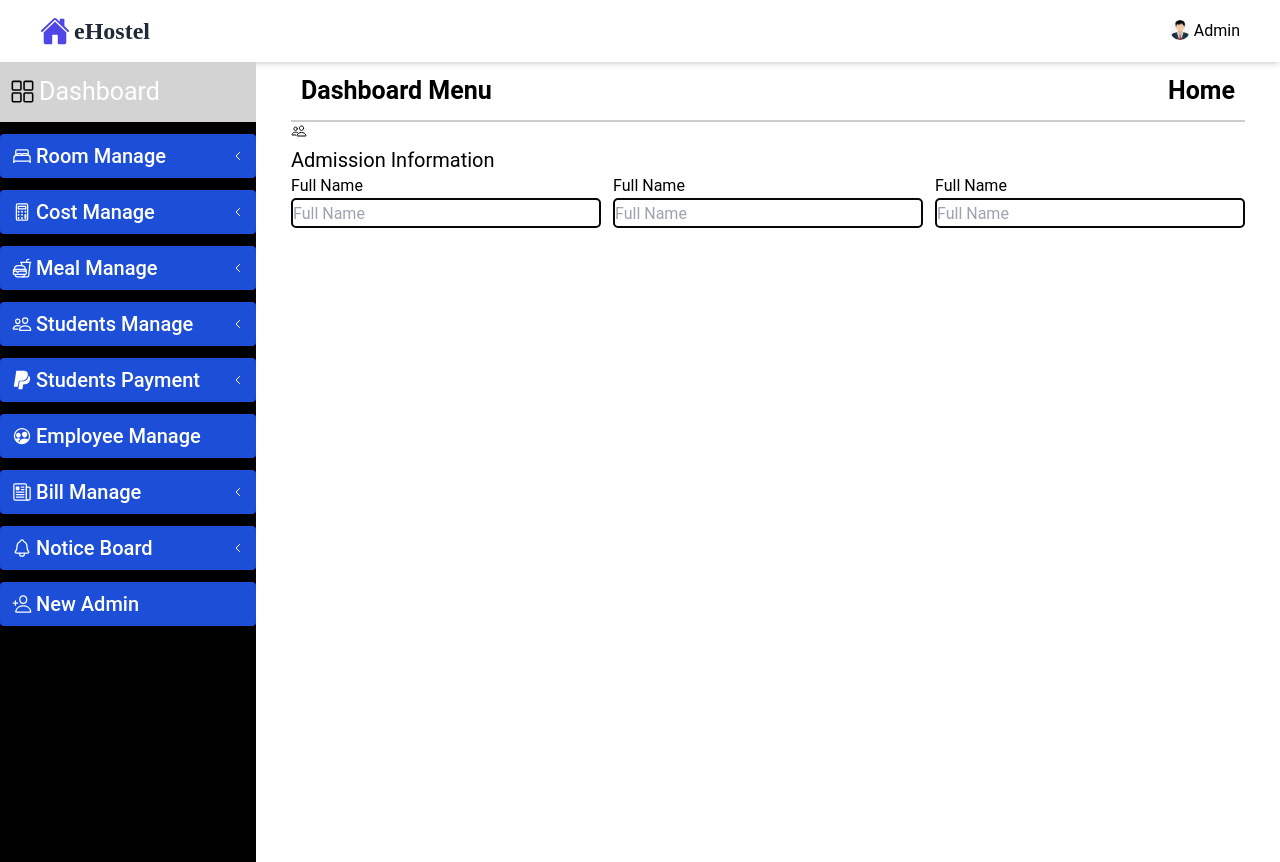
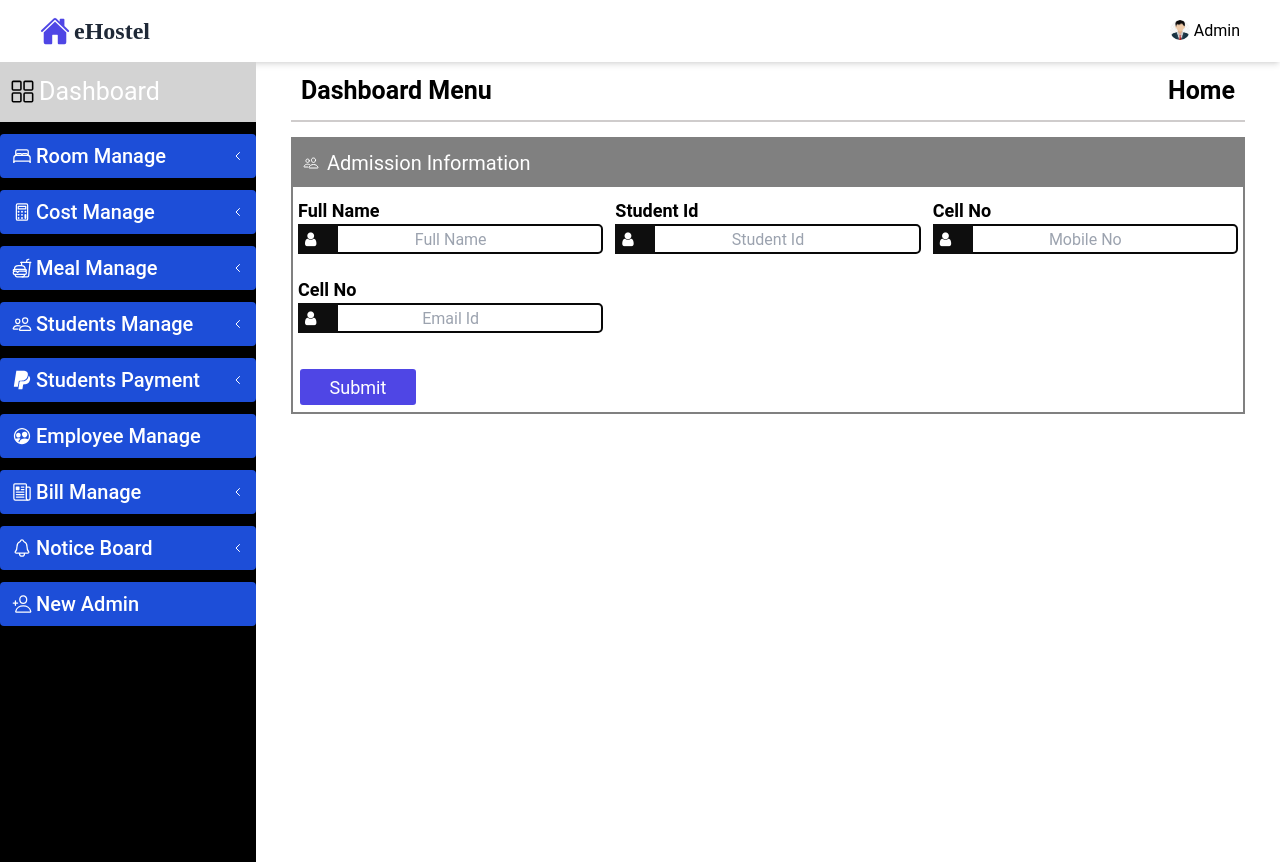
Before and after one commit to osmangoni20/ehostel, a React (Create React App) app in the folder front-end/: page /dashboard/student_admission in a window 1280 px wide. Built offline with nearby package versions, Linux system fonts and the light colour scheme.

Commit message:
update dashboard

```diff
--- a/front-end/public/index.html
+++ b/front-end/public/index.html
@@ -21,6 +21,10 @@
       nomodule
       src="https://unpkg.com/ionicons@5.5.2/dist/ionicons/ionicons.js"
     ></script>
+    <link
+      rel="stylesheet"
+      href="https://cdnjs.cloudflare.com/ajax/libs/font-awesome/4.7.0/css/font-awesome.min.css"
+    />
   </head>
   <body>
     <noscript>You need to enable JavaScript to run this app.</noscript>
--- a/front-end/src/components/DashboardPart/StudentManage/Admission/Admission.css
+++ b/front-end/src/components/DashboardPart/StudentManage/Admission/Admission.css
@@ -1,6 +1,62 @@
+.admission {
+  border: 2px solid gray;
+  padding: 0px;
+  margin-top: 15px;
+}
+form {
+  padding: 5px;
+  margin-top: 5px;
+}
 input {
   width: 100%;
   border: 2px solid rgb(8, 8, 8);
   height: 30px;
   border-radius: 5px;
+  text-align: center;
 }
+.input-icons i {
+  position: absolute;
+  padding: 7px;
+  color: white;
+  background-color: #0e0e0e;
+}
+
+.input-icons {
+  width: 100%;
+  margin-bottom: 10px;
+}
+.input-icons h5 {
+  font-size: 18px;
+  font-weight: 600;
+}
+.icon {
+  padding: 10px;
+  min-width: 40px;
+}
+
+/* .input-field {
+  width: 100%;
+  padding: 10px;
+  text-align: center;
+} */
+
+.admissionHeader {
+  background-color: gray;
+  color: white;
+  width: 100%;
+  /* height: 20px; */
+  padding: 10px;
+}
+.submitBtn {
+  width: 120px;
+  height: 40px;
+  background-color: #4f46e5;
+  border: 2px solid white;
+  border-radius: 5px solid white;
+  /* padding: 8px; */
+  color: white;
+  font-size: 18px;
+  font-weight: 400;
+  cursor: pointer;
+  border-radius: 5px;
+}
--- a/front-end/src/components/DashboardPart/StudentManage/Admission/Admission.js
+++ b/front-end/src/components/DashboardPart/StudentManage/Admission/Admission.js
@@ -1,36 +1,88 @@
-import React from 'react';
-import DashboardHeader from '../../DashboardHeader/DashboardHeader';
-import Sidebar from '../../Sidebar/Sidebar';
-import SidebarManuHeder from '../../SidebarManuHeder/SidebarManuHeder';
-import './Admission.css';
+import React from "react";
+import { useForm } from "react-hook-form";
+import DashboardHeader from "../../DashboardHeader/DashboardHeader";
+import Sidebar from "../../Sidebar/Sidebar";
+import SidebarManuHeder from "../../SidebarManuHeder/SidebarManuHeder";
+import "./Admission.css";
 
 const Admission = () => {
+  const {
+    register,
+    handleSubmit,
+    watch,
+    formState: { errors },
+  } = useForm();
+  const onSubmit = (data) => console.log(data);
   return (
     <div>
       <DashboardHeader></DashboardHeader>
-          <div className='flex'>
+      <div className="flex">
         <aside className="h-screen sticky top-0 overflow-hidden">
           <Sidebar></Sidebar>
         </aside>
-            <main >
+        <main>
           <SidebarManuHeder></SidebarManuHeder>
-            <div className='admissionHeader '>
+          <div className="admission">
+            <div className="admissionHeader flex items-center">
               <ion-icon name="people-outline"></ion-icon>
-            <h6 className='text-xl'>Admission Information</h6>
+              <h6 className="text-xl px-2">Admission Information</h6>
             </div>
-           <div className='grid grid-cols-3 gap-3'>
-           <div>
-               <h5 className='text-bold'>Full Name</h5>
-               <input type={"text"} placeholder='Full Name'></input>
+            <form onSubmit={handleSubmit(onSubmit)}>
+              <div className="grid grid-cols-3 gap-3">
+
+                <div class="input-icons">
+                  <h5>Full Name</h5>
+                  <i class="fa fa-user icon"></i>
+                  <input placeholder="Full Name"
+                    className="input-filed"
+                    {...register("full_name", { required: true })}
+                  />
+                  {errors.exampleRequired && (
+                    <span style={{color:"red"}}>This field is required</span>
+                  )}
                 </div>
-           <div>
-               <h5 className='text-bold'>Full Name</h5>
-               <input type={"text"} placeholder='Full Name'></input>
+
+                <div class="input-icons">
+                <h5>Student Id</h5>
+                  <i class="fa fa-user icon"></i>
+                  <input placeholder="Student Id"
+                    className="input-filed"
+                    {...register("id", { required: true })}
+                  />
+                   {errors.exampleRequired && (
+                    <span style={{color:"red"}}>This field is required</span>
+                  )}
                 </div>
-           <div>
-               <h5 className='text-bold'>Full Name</h5>
-               <input type={"text"} placeholder='Full Name'></input>
+
+
+                <div class="input-icons">
+                <h5>Cell No</h5>
+                  <i class="fa fa-user icon"></i>
+                  <input placeholder="Mobile No"
+                    className="input-filed"
+                    {...register("mobile", { required: true })}
+                  />
+                  {errors.exampleRequired && (
+                    <span style={{color:"red"}}>This field is required</span>
+                  )}
                 </div>
+
+                <div class="input-icons">
+                <h5>Cell No</h5>
+                  <i class="fa fa-user icon"></i>
+                  <input placeholder="Email Id"
+                    className="input-filed"
+                    {...register("email", { required: true })}
+                  />
+                  {errors.exampleRequired && (
+                    <span style={{color:"red"}}>This field is required</span>
+                  )}
+                </div>
+
+              </div>
+              <br />
+              <input className="submitBtn" type="submit" />
+            </form>
           </div>
         </main>
       </div>
```
Also changed, not shown: front-end/src/App.js (+6 -5 lines), front-end/src/components/DashboardPart/StudentManage/Input.js (added, +31 -0 lines), 2 other files (tests, documents, lock files or other folders). Lines whose indentation alone changed are shown as unchanged.
